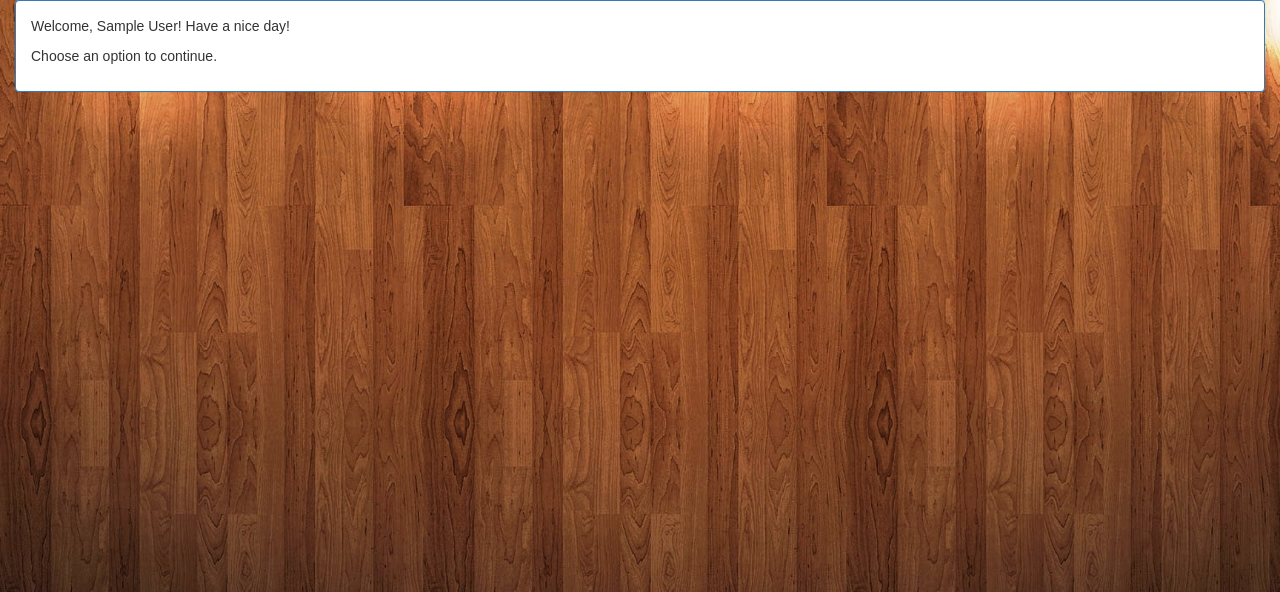
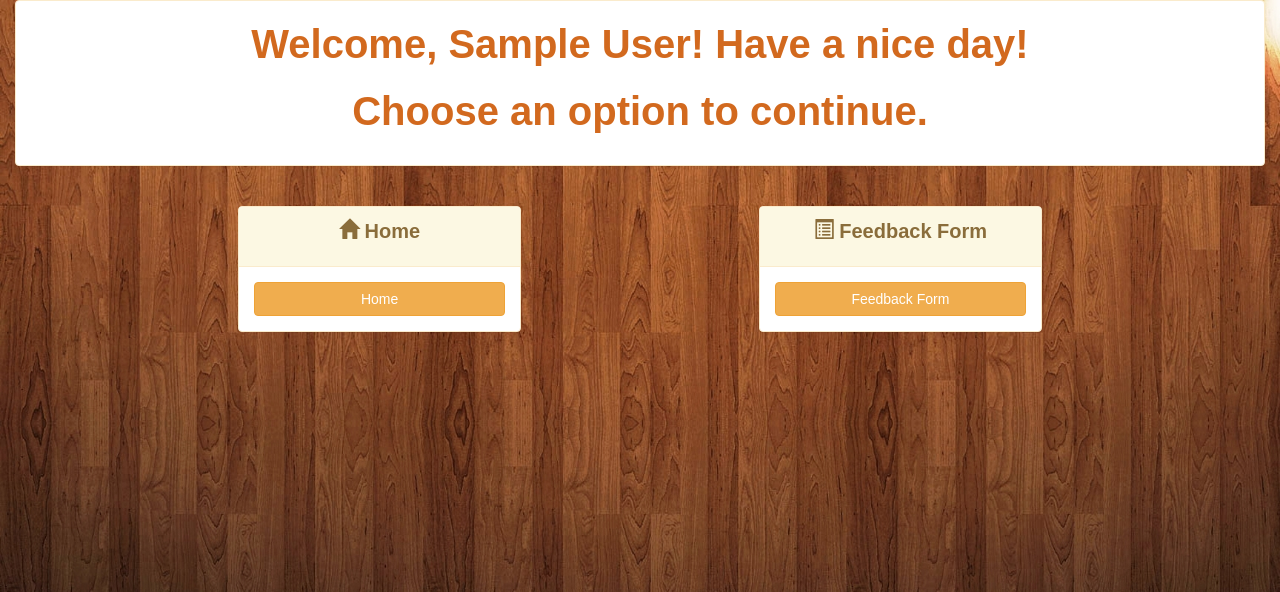
Before and after one commit to codebuffs/feedback-form, a PHP site: page /welcome.php in a window 1280 px wide. Shown: the top 592 px of the page. Run offline with PHP 8.4, Linux system fonts and the light colour scheme; the visitor is signed in with stand-in values (Sample User, id 1); some libraries are stand-ins or nearby versions.

Commit message:
Gave two options
I assumed there would be two options, either to fill in the feedback
form or to go to the college home page

```diff
--- a/welcome.php
+++ b/welcome.php
@@ -65,16 +65,49 @@
 			else{ //connection successful!
 			}
 		?>
-		<div class="panel panel-primary">
-		<div class="panel-body">
-			<?php
+		<div class="panel panel-warning">
+			<div class="panel-body">
+				<?php
 					//$username = htmlspecialchars($_SESSION['username']);
 					$name = $_SESSION["name"];
 					$type = htmlspecialchars($_SESSION['type']);
 					echo "<p>Welcome, $name! Have a nice day!</p><p>Choose an option to continue. </p>";
-			?>
+				?>
+			</div>
 		</div>
+		<br>
+		<div class="col-sm-2 col-md-2">
 		</div>
+		<div class="col-sm-3 col-md-3">
+			<div class="panel panel-warning">
+				<div class="panel-heading">
+					<p><span class="glyphicon glyphicon-home"></span>  Home</p>
+				</div>
+				<div class="panel-body">
+					<div class="btn-group btn-group-justified">
+						<div class="btn-group">
+							<input type = "submit" class="btn btn-warning btn-block" name = "home" value="Home"/>
+						</div>
+					</div>
+				</div>
+			</div>
 		</div>
+		<div class="col-sm-2 col-md-2">
+		</div>
+		<div class="col-sm-3 col-md-3">
+			<div class="panel panel-warning">
+				<div class="panel-heading">
+					<p><span class="glyphicon glyphicon-list-alt"></span>  Feedback Form</p>
+				</div>
+				<div class="panel-body">
+					<div class="btn-group btn-group-justified">
+						<div class="btn-group">
+							<input type = "submit" class="btn btn-warning btn-block" name = "form" value="Feedback Form"/>
+						</div>
+					</div>
+				</div>
+			</div>
+		</div>
+	</div>
 </body>
 </html>
--- a/welcomestyle.css
+++ b/welcomestyle.css
@@ -0,0 +1,13 @@
+.panel-body p
+{
+    font-size: 40px;
+    font-weight: bold;
+    color: chocolate;
+    text-align: center;
+}
+.panel-heading p
+{
+    font-weight: bold;
+    font-size: 20px;
+    text-align: center;
+}
```
